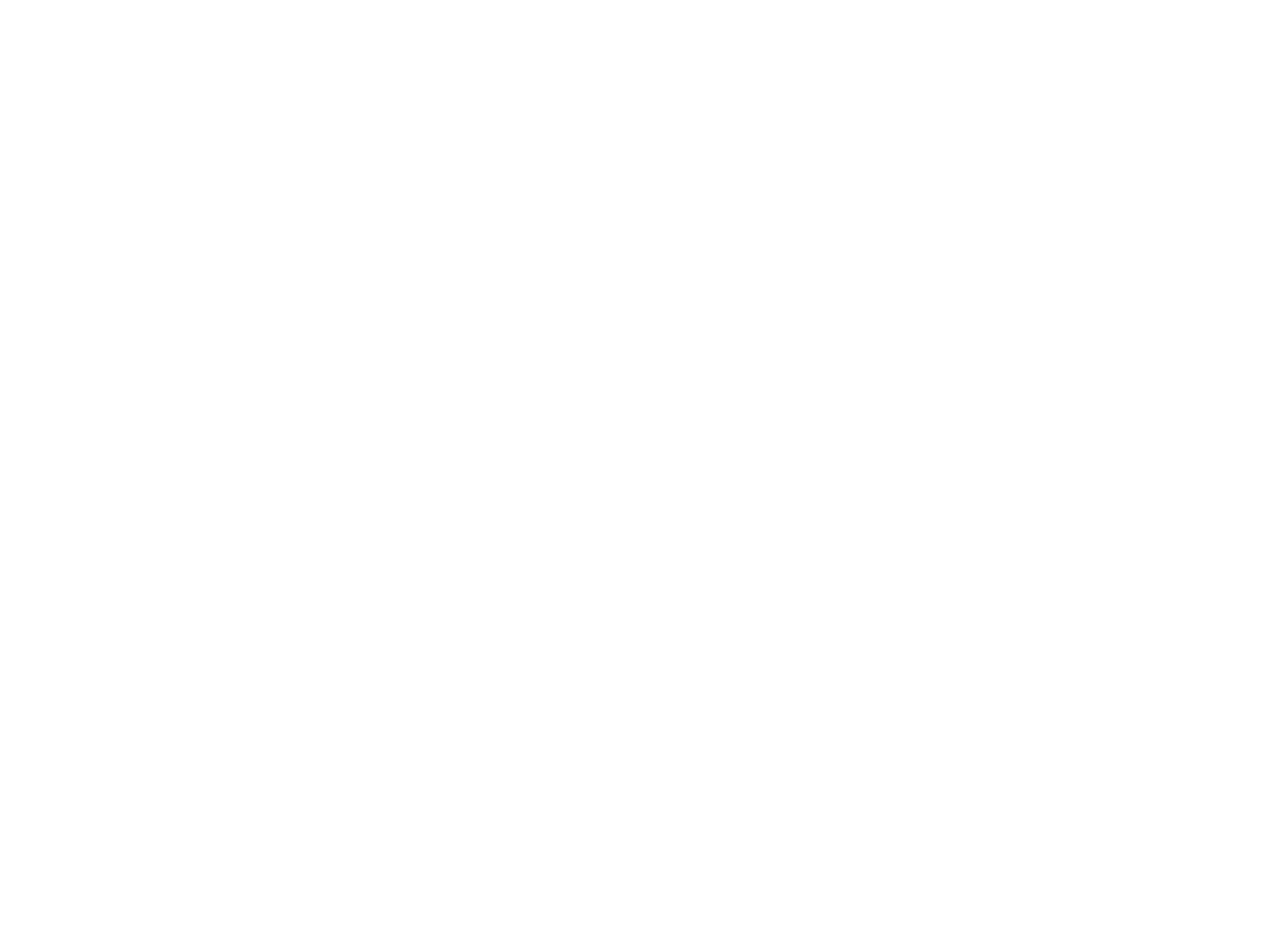
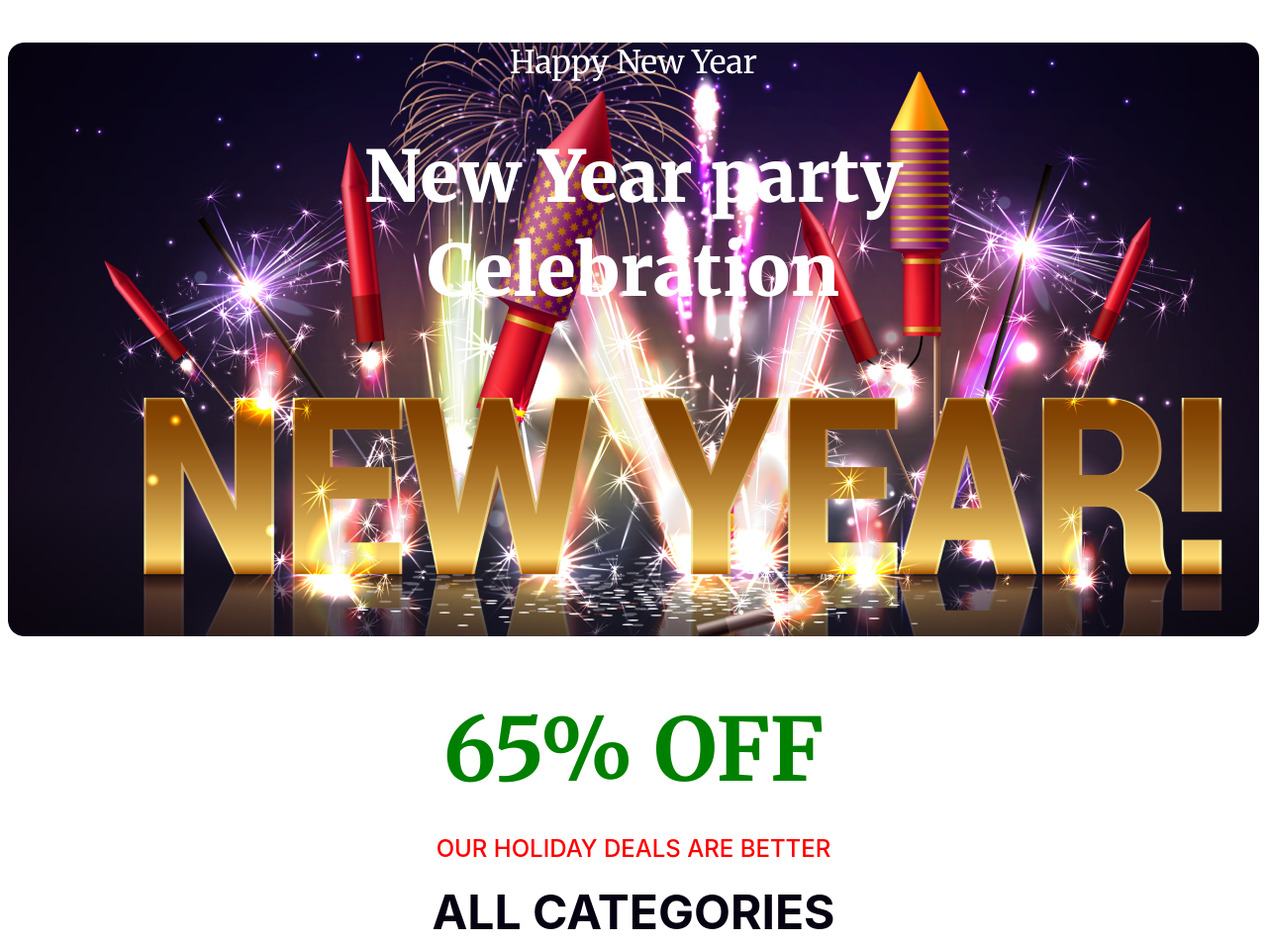
Before and after one commit to mehedihasan2061/new-year-new-mission, a plain HTML site: page index.html in a window 1280 px wide. Shown: the top 955 px of the page at 99% size. Before the commit the page ends 800 px from the top, so only its background shows below. Drawn offline with Linux system fonts and the light colour scheme.

Commit message:
banner added

```diff
--- a/css/styles.css
+++ b/css/styles.css
@@ -0,0 +1,68 @@
+body{
+    font-family: "Merriweather", serif;
+}
+.banner{
+    text-align: center;
+    background-image: url(/resources/Banner\ Image.png);
+    background-repeat: no-repeat;
+    border-radius: 16px;
+
+
+    /* background-size: cover; */
+    width: 100%;
+    height: 600px;
+    flex-shrink: 0;
+
+}
+.banner-intro{
+        color: #FFF;
+
+        font-size: 32px;
+        font-style: normal;
+        font-weight: 400;
+        line-height: normal;
+}
+.banner-title{
+    color: #FFF;
+
+
+
+        font-size: 72px;
+        font-style: normal;
+        font-weight: 900;
+        line-height: 95px;
+        /* 131.944% */
+}
+.discount{
+    color: green;
+    text-align: center;
+    font-size: 88px;
+    font-weight: 700;
+    margin-bottom: 30px;
+}
+.discount-intro{
+    color: #F00;
+    font-family: Inter;
+        text-align: center;
+        font-size: 24px;
+        font-weight: 500;
+        margin: 20px;
+}
+.catagories{
+    color: #070211;
+
+        text-align: center;
+        font-family: Inter;
+        font-size: 48px;
+        font-style: normal;
+        font-weight: 700;
+        line-height: normal;
+        margin: 20px;
+}
+.new-year-img{
+        display: block;
+        margin-left: auto;
+        margin-right: auto;
+        width: 50%;
+
+}
--- a/index.html
+++ b/index.html
@@ -1,11 +1,39 @@
 <!DOCTYPE html>
 <html lang="en">
-<head>
-    <meta charset="UTF-8">
-    <meta name="viewport" content="width=device-width, initial-scale=1.0">
+  <head>
+    <meta charset="UTF-8" />
+    <meta name="viewport" content="width=device-width, initial-scale=1.0" />
     <title>New Year New Mission</title>
-</head>
-<body>
 
-</body>
+    <link rel="preconnect" href="https://fonts.googleapis.com" />
+    <link rel="preconnect" href="https://fonts.gstatic.com" crossorigin />
+    <link
+      href="https://fonts.googleapis.com/css2?family=Merriweather:ital,wght@0,300;0,400;0,700;0,900;1,300;1,400;1,700;1,900&display=swap"
+      rel="stylesheet"
+    />
+
+    <link rel="stylesheet" href="css/styles.css" />
+  </head>
+  <body>
+    <!-- banner section style  -->
+    <header>
+      <div class="banner">
+        <h4 class="banner-intro">Happy New Year</h4>
+        <h1 class="banner-title">
+          New Year party <br />
+          Celebration
+        </h1>
+        <h1></h1>
+      </div>
+    </header>
+
+    <main>
+      <h1 class="discount">65% OFF</h1>
+      <h5 class="discount-intro">OUR HOLIDAY DEALS ARE BETTER</h5>
+      <h2 class="catagories">ALL CATEGORIES</h2>
+      <img class="new-year-img" src="/resources/New Year Photo.png" alt="" />
+    </main>
+
+    <footer></footer>
+  </body>
 </html>
```
